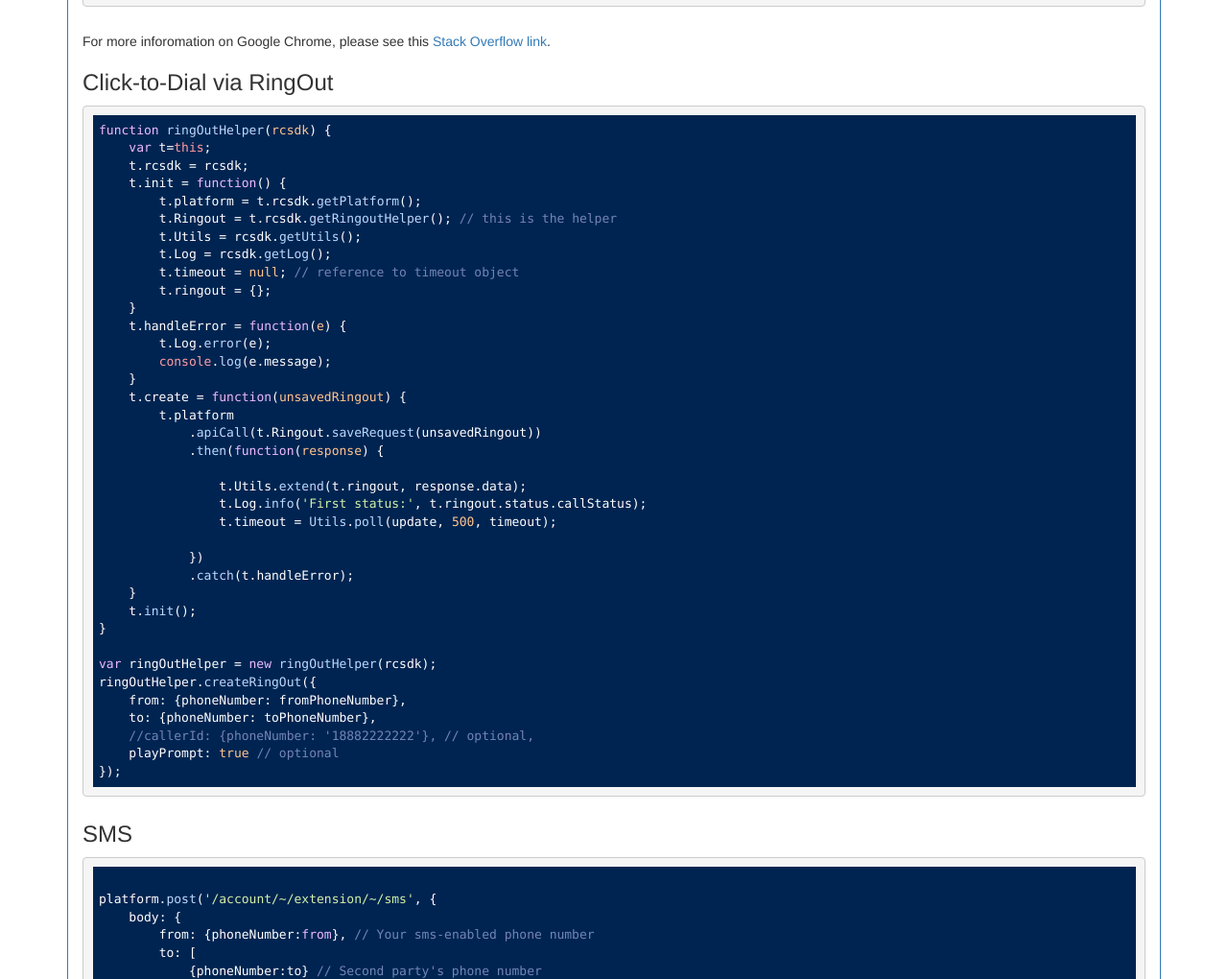
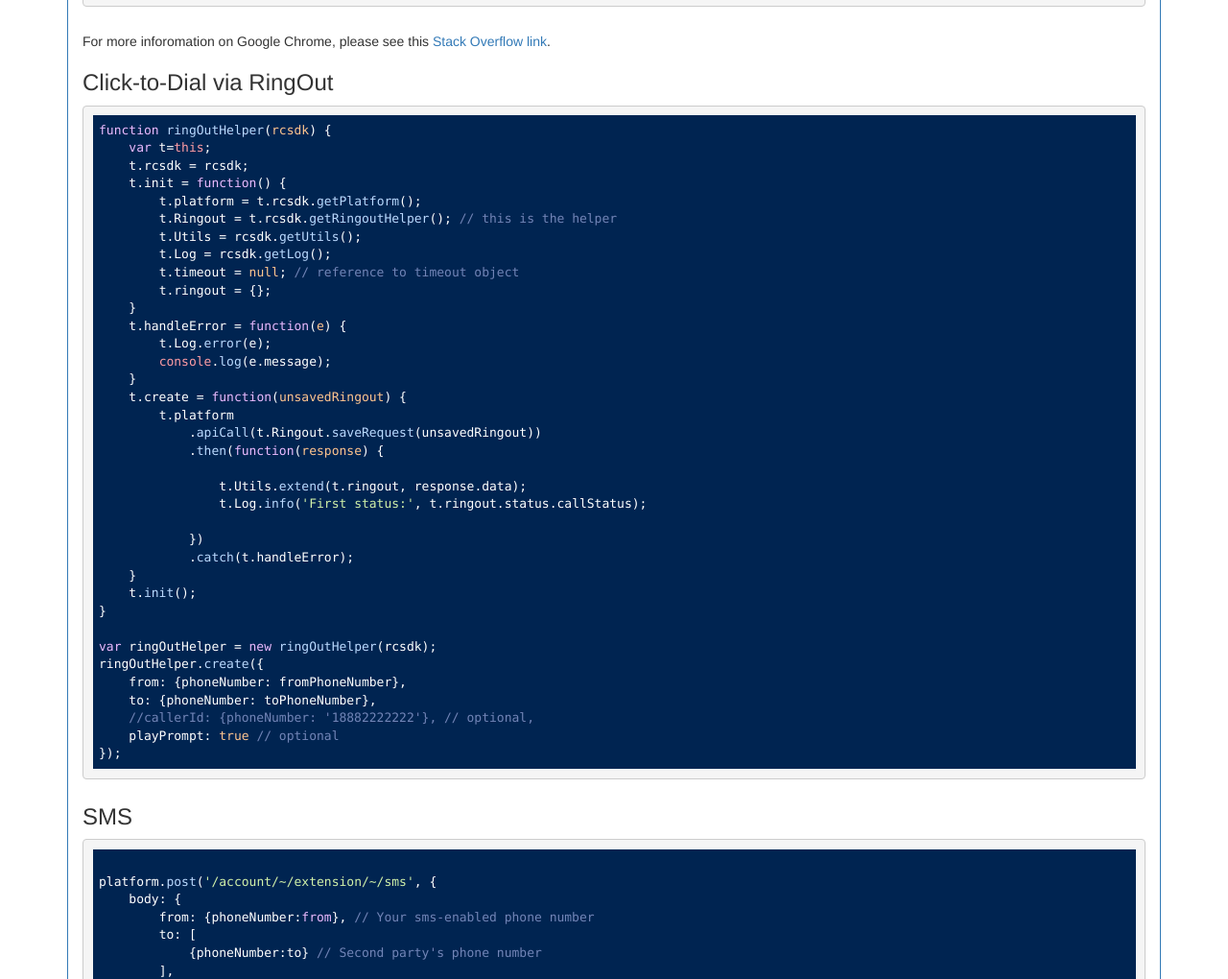
Before and after one commit to grokify/ringcentral-cti-demo-js, a plain HTML site: page src/contacts.html in a window 1280 px wide. Shown: the part 1392-2412 px from the top of the page at 96% size. Drawn offline with nearby package versions, Linux system fonts and the light colour scheme; no server answers.

Commit message:
update docs

```diff
--- a/src/contacts.html
+++ b/src/contacts.html
@@ -273,7 +273,6 @@ w.location.assign('rcmobile://call?number=16501112222');
 
                 t.Utils.extend(t.ringout, response.data);
                 t.Log.info('First status:', t.ringout.status.callStatus);
-                t.timeout = Utils.poll(update, 500, timeout);
 
             })
             .catch(t.handleError);
@@ -282,7 +281,7 @@ w.location.assign('rcmobile://call?number=16501112222');
 }
 
 var ringOutHelper = new ringOutHelper(rcsdk);
-ringOutHelper.createRingOut({
+ringOutHelper.create({
     from: {phoneNumber: fromPhoneNumber},
     to: {phoneNumber: toPhoneNumber},
     //callerId: {phoneNumber: '18882222222'}, // optional,
```
